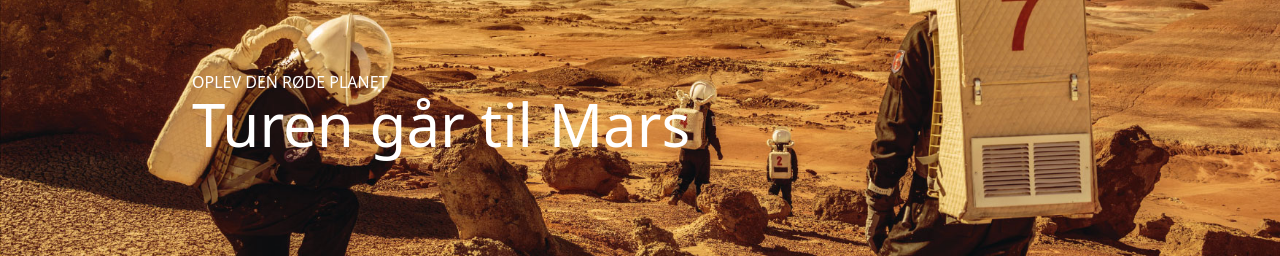
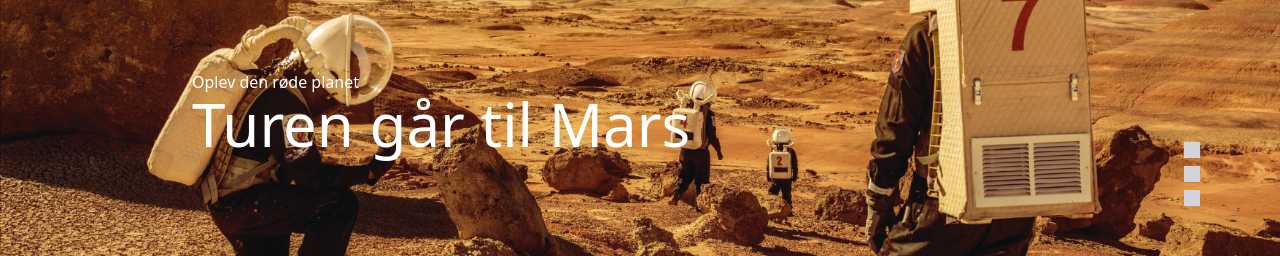
Before and after one commit to fredeskrubba/Space-venture, a React (Create React App) app: page / in a window 1280 px wide. Shown: the part 274-530 px from the top of the page. Built offline with nearby package versions, Linux system fonts and the light colour scheme; no server answers.

Commit message:
added slider function

```diff
--- a/src/components/Header.jsx
+++ b/src/components/Header.jsx
@@ -1,15 +1,43 @@
 import banner2 from "../images/banner2.jpg";
+import banner1 from "../images/banner1.jpg";
+import banner3 from "../images/banner3.jpg";
+import { useState, useRef } from "react";
 
-const Header = (props) => {
+const Header = () => {
+
+    const [bannerImg, setBannerImg] = useState(banner2);
+    const [headline, setHeadline] = useState("Turen går til Mars");
+    const [subline, setSubline] = useState("Oplev den røde planet");
+    const [active, setActive] = useState(false);
+
     return (
         <header className="p-20 py-56 mt-32" style={{
-            backgroundImage: `url(${banner2})`,
+            backgroundImage: `url(${bannerImg})`,
             backgroundSize: "cover",
             backgroundPosition: "center"
         }}>
             <div className="relative left-28 bottom-2 ">
-                <p className="text-white">{props.subHeader}</p>
-                <h1 className="text-white text-6xl">{props.headline}</h1>
+                <p className="text-white">{subline}</p>
+                <h1 className="text-white text-6xl">{headline}</h1>
+            </div>
+            <div className="flex flex-col gap-2 absolute right-20 bottom-80">
+                <div className="p-2 w-1 bg-gray-300 hover:cursor-pointer hover:bg-main" onClick={()=>{
+                    setBannerImg(banner1);
+                    setHeadline("Flyv til Månen");
+                    setSubline("Se jorden stå op");
+                }}></div>
+
+                <div className="p-2 w-1 bg-gray-300 hover:cursor-pointer hover:bg-main" onClick={()=>{
+                    setBannerImg(banner2);
+                    setHeadline("Turen går til Mars");
+                    setSubline("Oplev den røde planet");
+                }}></div>
+
+                <div className="p-2 w-1 bg-gray-300 hover:cursor-pointer hover:bg-main" onClick={()=>{
+                    setBannerImg(banner3);
+                    setHeadline("Stig ombord på rumfærgen");
+                    setSubline("TOPHASTIGHED PÅ 1.000.000 KM/T");
+                }}></div>
             </div>
         </header>
      );
--- a/src/components/navbar/Nav.jsx
+++ b/src/components/navbar/Nav.jsx
@@ -19,7 +19,7 @@ const Nav = (props) => {
                 </div>
                 <div className="flex ml-auto items-center">
                     {props.icons.map(Icon => {
-                        return <a href={`https://www.${Icon.anchor}`} target="_blank"><Icon.Logo className="mx-2 fill-white"/></a>
+                        return <a href={`https://www.${Icon.anchor}`} target="_blank"><Icon.Logo className="mx-2 fill-white hover:fill-main"/></a>
                     })}
                 </div>
             </section>
```
